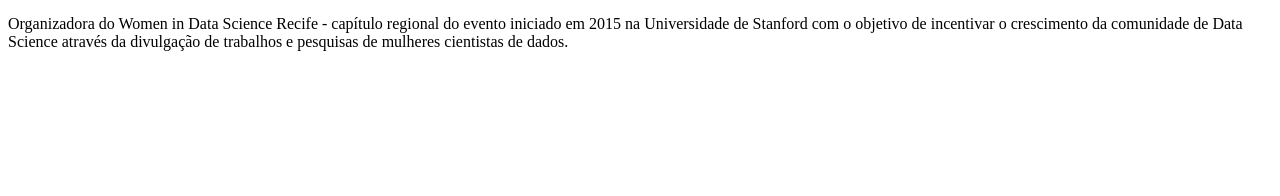
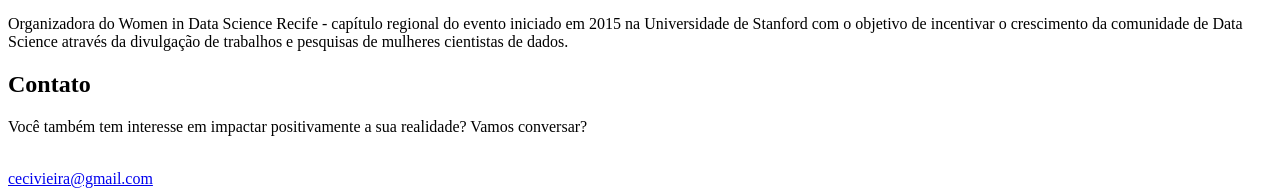
Before and after one commit to cecivieira/primeiro-site, a plain HTML site: page index.html in a window 1280 px wide. Shown: the part 1765-1961 px from the top of the page. Before the commit the page ends 1832 px from the top, so only its background shows below. Drawn offline with Linux system fonts and the light colour scheme.

Commit message:
HTML Contact section

```diff
--- a/index.html
+++ b/index.html
@@ -64,6 +64,16 @@
         </div>
       </div>
     </div>
+    <div class="contact">
+      <h2 class="contact-title">Contato</h2>
+      <div class="row-contact">
+        <div class="contact-text-column">
+          <p class="contact-text">Você também tem interesse em impactar positivamente a sua realidade? Vamos conversar?</p>
+          <br>
+          <a href="mailto:cecivieira@gmail.com?subject=Mensagem do website pessoal" class="mail">cecivieira@gmail.com</a>
+        </div>
+      </div>
+    </div>
   </main>
 
   <footer></footer>
```
